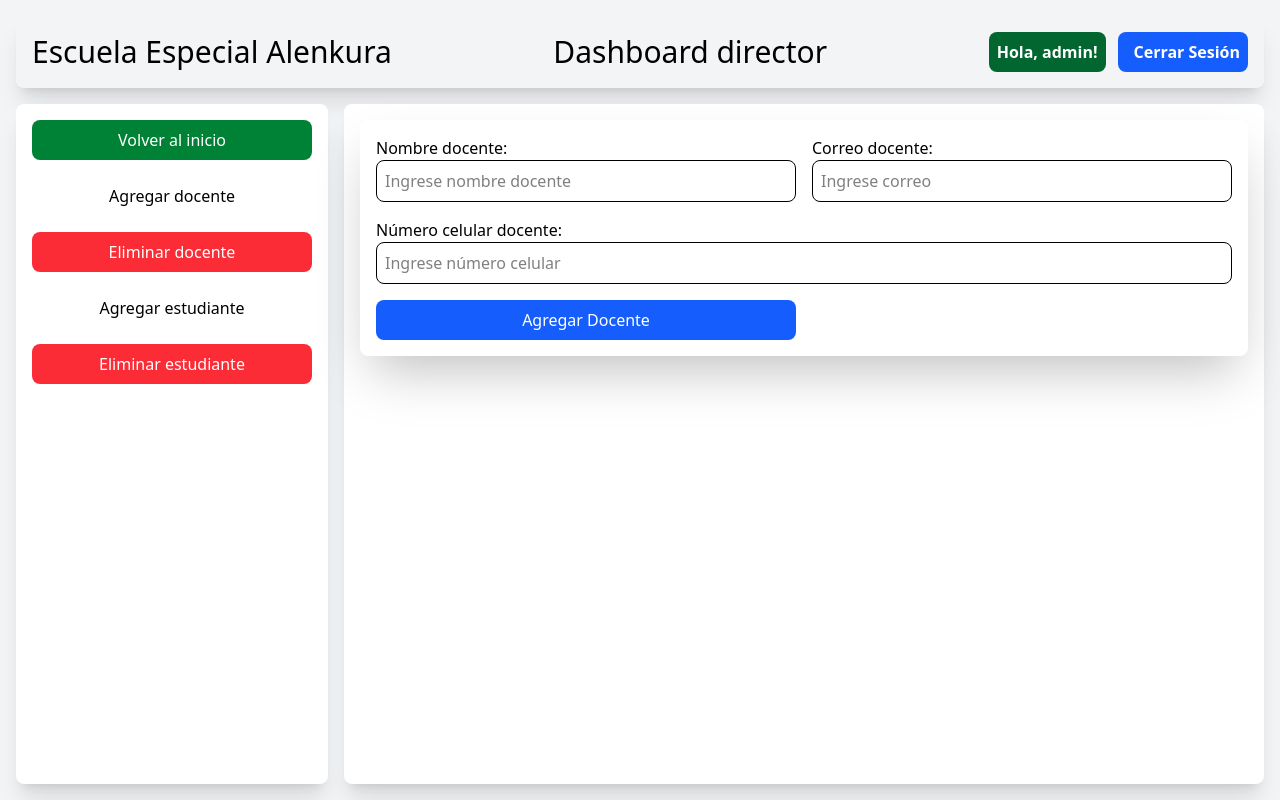
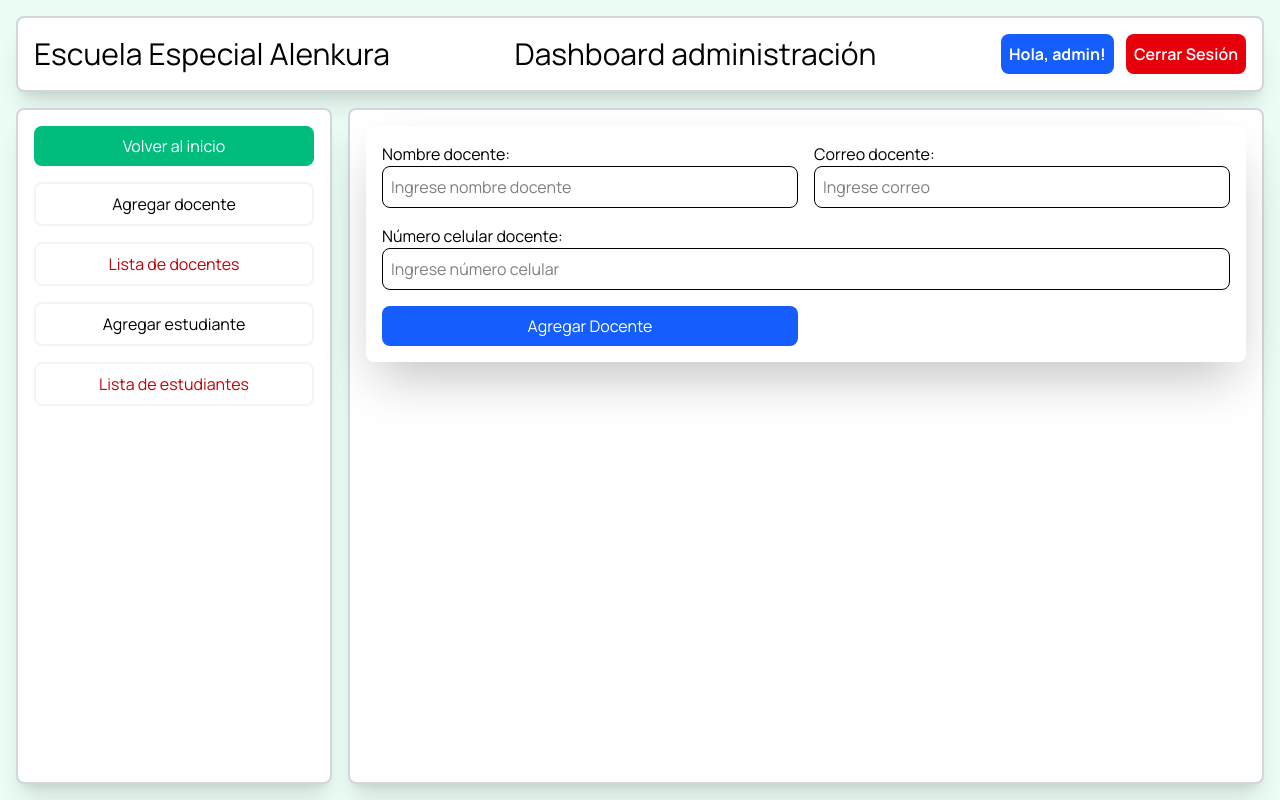
Before and after one commit to CToph02/alenkura, a Django app: page /add_docent in a window 1280 px wide. Run offline with Django 5.2, Linux system fonts and the light colour scheme; a user stored in the database is signed in.

Commit message:
CToph02: se modificó plantilla base

```diff
--- a/alenkuraWeb/templates/base/base.html
+++ b/alenkuraWeb/templates/base/base.html
@@ -7,91 +7,97 @@
     <meta name="viewport" content="width=device-width, initial-scale=1.0">
     <script src="https://cdn.jsdelivr.net/npm/@tailwindcss/browser@4"></script>
     <title>{% block title %}{% endblock %}</title>
+    <style>
+        @import url('https://fonts.googleapis.com/css2?family=Manrope:wght@200..800&display=swap');
+        body {
+            font-family: 'Manrope', sans-serif;
+        }
+    </style>
+
 </head>
 
-<body class="flex flex-col h-screen bg-gray-100">
-    <nav class=" p-4 m-4 rounded-lg shadow-xl">
+<body class="flex flex-col h-screen bg-emerald-50">
+    <nav class="p-4 m-4 rounded-lg shadow-xl bg-white border-2 border-gray-300">
         <div class="flex items-center justify-between">
             <p class="text-3xl text-black">
                 Escuela Especial Alenkura
             </p>
             {% if user.is_superuser %}
             <div>
-                <p class="text text-3xl text-black">
-                    Dashboard director
+                <p class="text text-3xl text-black text-center">
+                    Dashboard administración
                 </p>
             </div>
             {% elif user.is_staff %}
             <div>
-                <p class="text text-3xl text-black">
+                <p class="text text-3xl text-black text-center">
                     Dashboard Docente
                 </p>
             </div>
             {% endif%}
             <div class="flex">
-                <div class="flex items-center text-white mr-3 bg-green-800 rounded-lg p-2">
+                <div class="flex items-center text-white mr-3 bg-blue-600 rounded-lg p-2">
                     <div class="hidden md:block">
                         <span class="font-bold">Hola, {{ user.username }}!</span>
                     </div>
                 </div>
                 <a href="{% url 'logout' %}"
-                    class="bg-blue-600 hover:bg-blue-700 text-white font-semibold p-2 rounded-lg flex items-center transition duration-300 ease-in-out">
-                    <i class="fas fa-sign-out-alt mr-2"></i>
+                    class="bg-red-600 hover:bg-red-700 text-white font-semibold p-2 rounded-lg flex items-center transform duration-300 ease-in-out hover:scale-102">
                     Cerrar Sesión
                 </a>
             </div>
 
         </div>
     </nav>
-    <main class="flex flex-row gap-4 items-center content h-full mb-4">
-        <div class="flex flex-col items-center h-full bg-white rounded-lg ml-4 p-4 shadow-xl gap-4">
+    <main class="flex flex-row gap-4 items-center content h-full mb-4 ">
+        <div class="flex flex-col items-center h-full bg-white rounded-lg ml-4 p-4 shadow-xl gap-4 border-2 border-gray-300">
             {% if user.is_superuser%}
-                <button class=" bg-green-700 text-white cursor-pointer p-2 rounded-lg w-70 transition duration-300 ease-in-out hover:bg-green-800">
-                    <a href="{% url 'index_director' %}">
+                <a class="text-center bg-emerald-500 text-white cursor-pointer p-2 rounded-lg w-70 transform duration-300 ease-in-out hover:scale-102 hover:bg-emerald-600" href="{% url 'index_administracion' %}">
                     Volver al inicio
                 </a>
-                </button>
-                <button class="text-black cursor-pointer p-2 rounded-lg w-70 transition duration-300 ease-in-out hover:bg-gray-200">
-                    <a href="{% url 'add_docent' %}">
+                <a class="border-2 border-gray-100 text-center text-black cursor-pointer p-2 rounded-lg w-70 transform duration-300 ease-in-out hover:scale-102 hover:bg-gray-200" href="{% url 'add_docent' %}">
                     Agregar docente
                 </a>
-                </button>
 
-                <button class="bg-red-500 text-white cursor-pointer p-2 rounded-lg w-70 transition duration-300 ease-in-out hover:bg-red-600">
-                    Eliminar docente
-                </button>
+                <a class="border-2 border-gray-100 text-center text-red-700 cursor-pointer p-2 rounded-lg w-70 transform duration-300 ease-in-out hover:scale-102 hover:bg-gray-200">
+                    Lista de docentes
+                </a>
 
-                <button class="text-black cursor-pointer p-2 rounded-lg w-70 transition duration-300 ease-in-out hover:bg-gray-200">
+                <a class="border-2 border-gray-100 text-center text-black cursor-pointer p-2 rounded-lg w-70 transform duration-300 ease-in-out hover:scale-102 hover:bg-gray-200" href="{% url 'add_student' %}">
                     Agregar estudiante
-                </button>
+                </a>
 
-                <button class="bg-red-500 text-white cursor-pointer p-2 rounded-lg w-70 transition duration-300 ease-in-out hover:bg-red-600">
-                    Eliminar estudiante
-                </button>
+                <a class="border-2 border-gray-100 text-center text-red-700 cursor-pointer p-2 rounded-lg w-70 transform duration-300 ease-in-out hover:scale-102 hover:bg-gray-200">
+                    Lista de estudiantes
+                </a>
 
             {% elif user.is_staff %}
-                <button class="text-black cursor-pointer p-2 rounded-lg w-70 transition duration-300 ease-in-out hover:bg-gray-200">
+                <a class="text-center bg-emerald-600 text-white cursor-pointer p-2 rounded-lg w-70 transform duration-300 ease-in-out hover:scale-102 hover:bg-emerald-700" href="{% url 'index_docent' %}">
+                    Volver al inicio
+                </a>
+                <a class="border-2 border-gray-200 text-center text-black cursor-pointer p-2 rounded-lg w-70 transform duration-300 ease-in-out hover:scale-102 hover:bg-gray-200">
                     Ver Proyecto de aula
-                </button>
+                </a>
+                <a class="border-2 border-gray-200 text-center text-black cursor-pointer p-2 rounded-lg w-70 transform duration-300 ease-in-out hover:scale-102 hover:bg-gray-200" href="{% url 'listaestudiantes' %}">
+                    Ver lista de estudiantes
+                </a>
 
-                <button class="text-black cursor-pointer p-2 rounded-lg w-70 transition duration-300 ease-in-out hover:bg-gray-200">
+                <a class="border-2 border-gray-200 text-center text-black cursor-pointer p-2 rounded-lg w-70 transform duration-300 ease-in-out hover:scale-102 hover:bg-gray-200" href="{% url 'paci' %}">
                     Ver P.A.C.I
-                </button>
+                </a>
 
-                <button class="text-black cursor-pointer p-2 rounded-lg w-70 transition duration-300 ease-in-out hover:bg-gray-200">
+                <a class="border-2 border-gray-200 text-center text-black cursor-pointer p-2 rounded-lg w-70 transform duration-300 ease-in-out hover:scale-102 hover:bg-gray-200" href="{% url 'cursos' %}">
                     Ver Cursos
-                </button>
+                </a>
 
-                <button class="text-black cursor-pointer p-2 rounded-lg w-70 transition duration-300 ease-in-out hover:bg-gray-200">
-                    <a href="">
+                <a class="border-2 border-gray-200 text-center text-black cursor-pointer p-2 rounded-lg w-70 transform duration-300 ease-in-out hover:scale-102 hover:bg-gray-200" href="{% url 'notas' %}">
                     Ver Notas
                 </a>
-                </button>
 
             {% endif %}
         </div>
 
-        <div class="rounded-lg bg-white h-full w-full mr-4 p-4 shadow-xl">
+        <div class="rounded-lg bg-white h-full w-full mr-4 p-4 shadow-xl border-2 border-gray-300">
             {% block content %}
             {% endblock %}
         </div>
```
Lines whose indentation alone changed are shown as unchanged.
